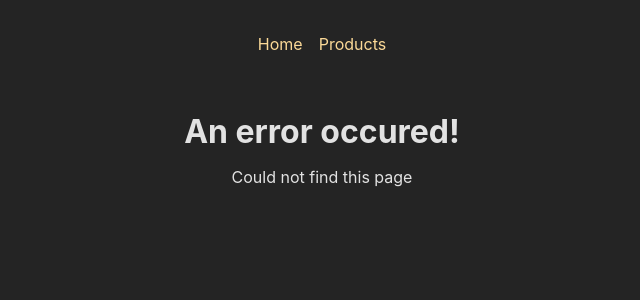
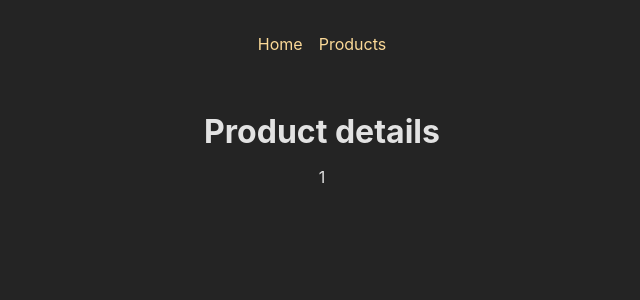
Before and after one commit to Snzslt/Router, a React (Create React App) app: page /product/1 in a window 1280 px wide. Shown: the top 300 px of the page, without its empty margins (318-958 px from the left). Built offline with nearby package versions, Linux system fonts and the light colour scheme.

Commit message:
defining and using dynamic Routes

```diff
--- a/src/App.js
+++ b/src/App.js
@@ -3,6 +3,7 @@ import HomePage from './pages/Home';
 import ProductPage from './pages/Products';
 import RootLayout from './pages/Root';
 import ErrorPage from './pages/Error';
+import ProductDetailPage from './pages/ProductDetail';
 //https://example.com/products/
 
 
@@ -11,7 +12,8 @@ const router = createBrowserRouter([
   errorElement : <ErrorPage />,
   children: [
     {path:'/', element: <HomePage />},
-    {path: '/products', element: <ProductPage/>}
+    {path: '/products', element: <ProductPage/>},
+    {path: '/product/:productId', element: <ProductDetailPage />}
   ],
 },
 ]);
--- /dev/null
+++ b/src/pages/ProductDetail.js
@@ -0,0 +1,16 @@
+import { useParams} from 'react-router-dom';
+function ProductDetailPage(){
+    const params = useParams();
+
+
+
+ return (<>
+      <h1>
+     Product details
+     </h1>
+     <p>{params.productId}</p>
+</>
+
+ )
+}
+export default ProductDetailPage;
--- a/src/pages/Products.js
+++ b/src/pages/Products.js
@@ -1,4 +1,12 @@
 function ProductPage(){
-    return <h1>Product page</h1>
+    return (
+    <>
+    <h1>Product page</h1>
+    <ul>
+    <li>Product 1</li>
+    <li>Product 1</li>
+    <li>Product 1</li>
+    </ul>
+    </>)
 }
 export default ProductPage;
```
